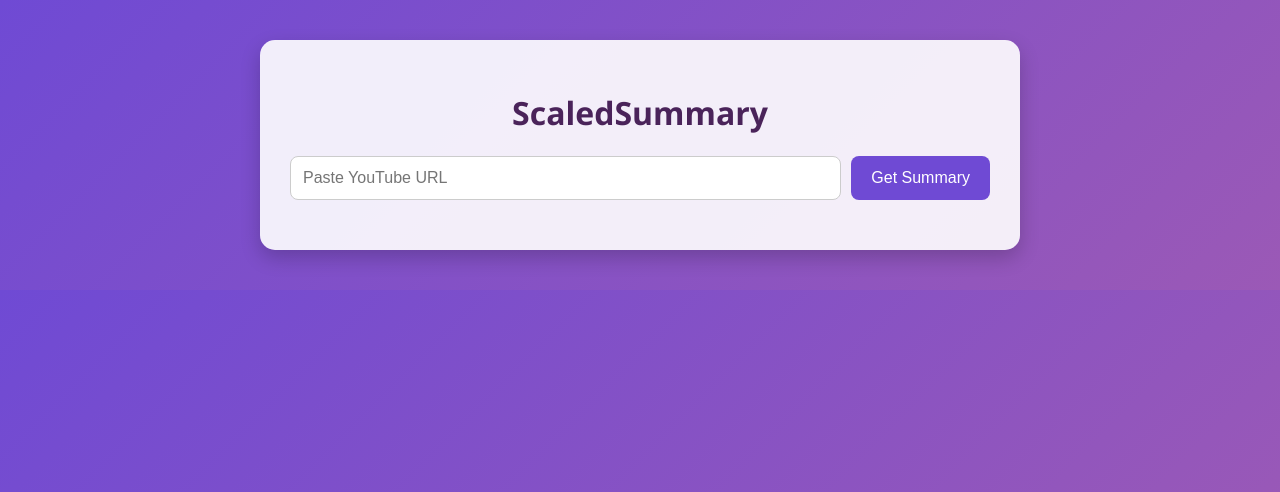
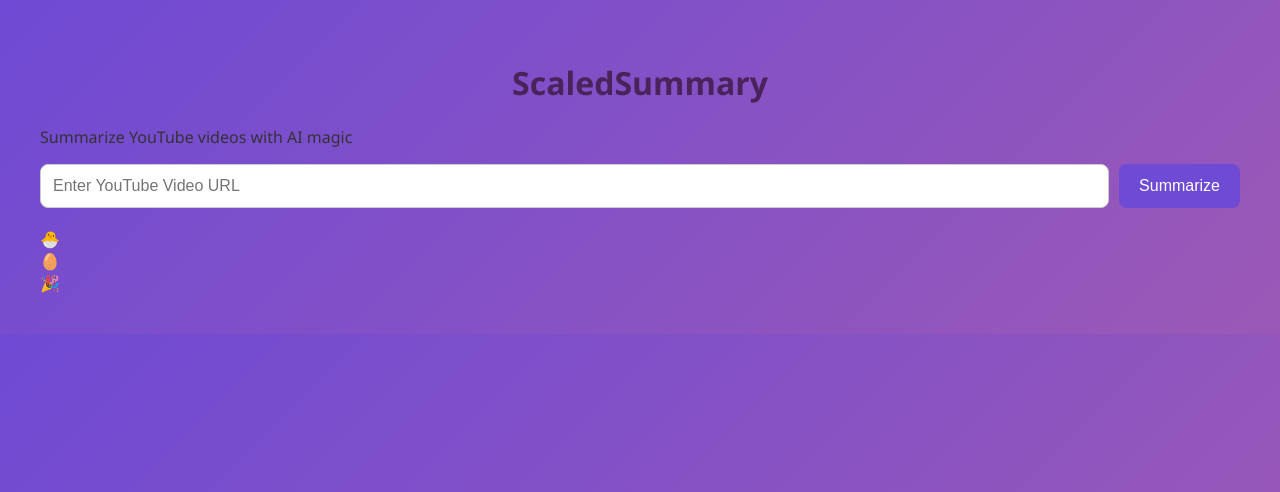
Before and after one commit to shubh72010/ScaledSummary, a Flask app: page / in a window 1280 px wide. Shown: the top 492 px of the page. Run offline with Flask 2, Linux system fonts and the light colour scheme.

Commit message:
Update index.html

```diff
--- a/templates/index.html
+++ b/templates/index.html
@@ -4,20 +4,34 @@
   <meta charset="UTF-8">
   <title>ScaledSummary</title>
   <link rel="stylesheet" href="{{ url_for('static', filename='style.css') }}">
+  <link href="https://fonts.googleapis.com/css2?family=Inter:wght@400;600&display=swap" rel="stylesheet">
 </head>
 <body>
-    <div class="container">
+  <div class="hero">
+    <div class="glass">
       <h1>ScaledSummary</h1>
+      <p class="subtitle">Summarize YouTube videos with AI magic</p>
       <form method="post">
-            <input type="text" name="video_url" placeholder="Paste YouTube URL" required>
-            <button type="submit">Get Summary</button>
+        <input type="text" name="url" placeholder="Enter YouTube Video URL" required>
+        <button type="submit">Summarize</button>
       </form>
       {% if summary %}
         <div class="result">
           <h2>Summary</h2>
           <p>{{ summary }}</p>
         </div>
+      {% elif error %}
+        <div class="error">
+          <h2>Error</h2>
+          <p>{{ error }}</p>
+        </div>
       {% endif %}
+      <div class="easter-eggs">
+        <div class="tile" title="You found a secret tile!">🐣</div>
+        <div class="tile" title="Another Easter Egg!">🥚</div>
+        <div class="tile" title="Keep clicking for surprises!">🎉</div>
+      </div>
+    </div>
   </div>
 </body>
 </html>
```
Lines whose indentation alone changed are shown as unchanged.
